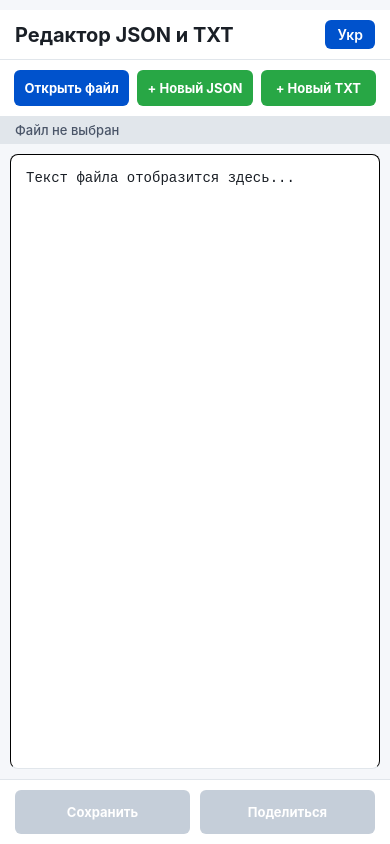
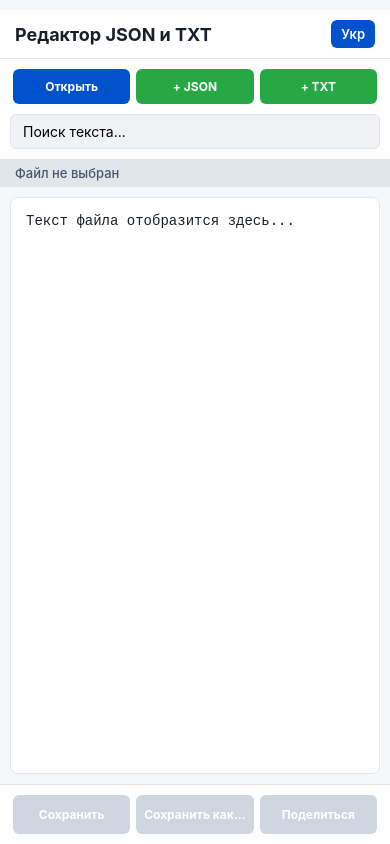
Before and after one commit to bavi1776ktor-oss/android-text-json-editor, a React Native app: screen / in a window 390 px wide. Built offline with nearby package versions, Linux system fonts and the light colour scheme.

Commit message:
Update App.js

```diff
--- a/App.js
+++ b/App.js
@@ -1,4 +1,4 @@
-import React, { useState } from 'react';
+import React, { useState, useRef } from 'react';
 import {
   StyleSheet,
   Text,
@@ -17,40 +17,46 @@ import * as Sharing from 'expo-sharing';
 const translations = {
   ru: {
     title: "Редактор JSON и TXT",
-    btnOpen: "Открыть файл",
-    btnNewJson: "+ Новый JSON",
-    btnNewTxt: "+ Новый TXT",
+    btnOpen: "Открыть",
+    btnNewJson: "+ JSON",
+    btnNewTxt: "+ TXT",
     btnSave: "Сохранить",
+    btnSaveAs: "Сохранить как...",
     btnShare: "Поделиться",
     placeholder: "Текст файла отобразится здесь...",
+    searchPlaceholder: "Поиск текста...",
     statusEmpty: "Файл не выбран",
-    statusEditing: "Редактирование: ",
+    statusEditing: "Файл: ",
     alertSuccess: "Успешно",
     alertSaved: "Файл успешно сохранен!",
     alertError: "Ошибка",
     alertReadError: "Не удалось прочитать файл",
-    alertSaveError: "Не удалось сохранить файл",
+    alertSaveError: "Не удалось сохранить файл. Попробуйте 'Сохранить как...'",
     alertInvalidJson: "Внимание: Неверный формат JSON!",
     alertShareError: "Невозможно поделиться файлом",
+    searchNotFound: "Ничего не найдено",
     langBtn: "Укр"
   },
   uk: {
     title: "Редактор JSON та TXT",
-    btnOpen: "Відкрити файл",
-    btnNewJson: "+ Новий JSON",
-    btnNewTxt: "+ Новий TXT",
+    btnOpen: "Відкрити",
+    btnNewJson: "+ JSON",
+    btnNewTxt: "+ TXT",
     btnSave: "Зберегти",
+    btnSaveAs: "Зберегти як...",
     btnShare: "Поділитись",
     placeholder: "Текст файлу відобразиться тут...",
+    searchPlaceholder: "Пошук тексту...",
     statusEmpty: "Файл не обрано",
-    statusEditing: "Редагування: ",
+    statusEditing: "Файл: ",
     alertSuccess: "Успішно",
     alertSaved: "Файл успішно збережено!",
     alertError: "Помилка",
     alertReadError: "Не вдалося прочитати файл",
-    alertSaveError: "Не вдалося зберегти файл",
+    alertSaveError: "Не вдалося зберегти файл. Спробуйте 'Зберегти як...'",
     alertInvalidJson: "Увага: Невірний формат JSON!",
     alertShareError: "Неможливо поділитися файлом",
+    searchNotFound: "Нічого не знайдено",
     langBtn: "Рус"
   }
 };
@@ -60,22 +66,26 @@ export default function App() {
   const [fileContent, setFileContent] = useState('');
   const [fileUri, setFileUri] = useState(null);
   const [fileName, setFileName] = useState('');
-  const [fileType, setFileType] = useState(null); // 'json' или 'txt'
+  const [fileType, setFileType] = useState(null);
   const [loading, setLoading] = useState(false);
 
+  // Поиск
+  const [searchQuery, setSearchQuery] = useState('');
+
   const t = translations[lang];
+  const scrollViewRef = useRef(null);
 
   const toggleLang = () => {
     setLang(lang === 'ru' ? 'uk' : 'ru');
   };
 
-  // Открытие файла через системный проводник
+  // Открытие файла
   const handleOpenFile = async () => {
     setLoading(true);
     try {
       const result = await DocumentPicker.getDocumentAsync({
         type: ['text/plain', 'application/json', '*/*'],
-        copyToCacheDirectory: true
+        copyToCacheDirectory: false // Берем напрямую, чтобы сохранить права на исходник
       });
 
       if (!result.canceled && result.assets && result.assets[0]) {
@@ -94,7 +104,6 @@ export default function App() {
     }
   };
 
-  // Создание нового пустого файла JSON
   const handleCreateNewJson = () => {
     setFileContent('{\n  "key": "value"\n}');
     setFileName('new_file.json');
@@ -102,7 +111,6 @@ export default function App() {
     setFileUri(null);
   };
 
-  // Создание нового пустого файла TXT
   const handleCreateNewTxt = () => {
     setFileContent('');
     setFileName('new_file.txt');
@@ -110,33 +118,63 @@ export default function App() {
     setFileUri(null);
   };
 
-  // Сохранение изменений
-  const handleSaveFile = async () => {
-    // Если это JSON, базовая проверка синтаксиса перед сохранением
+  // Валидация JSON
+  const validateJson = () => {
     if (fileType === 'json') {
       try {
         JSON.parse(fileContent);
+        return true;
       } catch (e) {
         Alert.alert(t.alertError, t.alertInvalidJson);
-        return;
+        return false;
       }
     }
+    return true;
+  };
+
+  // ОБЫЧНОЕ СОХРАНЕНИЕ (В ИСХОДНИК)
+  const handleSaveFile = async () => {
+    if (!validateJson()) return;
 
     setLoading(true);
     try {
-      let targetUri = fileUri;
+      if (fileUri) {
+        // Запись в оригинальный URI, полученный от системы
+        await FileSystem.writeAsStringAsync(fileUri, fileContent, {
+          encoding: FileSystem.EncodingType.UTF8
+        });
+        Alert.alert(t.alertSuccess, t.alertSaved);
+      } else {
+        // Если файл новый и структуры на диске еще нет — перенаправляем на "Сохранить как..."
+        handleSaveAsFile();
+      }
+    } catch (error) {
+      // На Android SAF (Storage Access Framework) иногда блокирует перезапись напрямую,
+      // в таком случае выводим ошибку и предлагаем юзеру сохранить копию.
+      Alert.alert(t.alertError, t.alertSaveError);
+    } finally {
+      setLoading(false);
+    }
+  };
 
-      // Если файл новый (еще не привязан к системе), создаем его в кэше Expo для возможности экспорта
-      if (!targetUri) {
-        targetUri = FileSystem.cacheDirectory + fileName;
-      }
+  // СОХРАНИТЬ КАК... (Экспорт через шеринг/проводник)
+  const handleSaveAsFile = async () => {
+    if (!validateJson()) return;
 
-      await FileSystem.writeAsStringAsync(targetUri, fileContent, {
+    setLoading(true);
+    try {
+      // Пишем временный файл в кэш Expo
+      const tempUri = FileSystem.cacheDirectory + fileName;
+      await FileSystem.writeAsStringAsync(tempUri, fileContent, {
         encoding: FileSystem.EncodingType.UTF8
       });
 
-      setFileUri(targetUri);
-      Alert.alert(t.alertSuccess, t.alertSaved);
+      // Вызываем системный диалог, позволяющий сохранить файл в любую папку устройства
+      if (await Sharing.isAvailableAsync()) {
+        await Sharing.shareAsync(tempUri, { dialogTitle: t.btnSaveAs });
+      } else {
+        Alert.alert(t.alertError, t.alertShareError);
+      }
     } catch (error) {
       Alert.alert(t.alertError, t.alertSaveError);
     } finally {
@@ -144,26 +182,25 @@ export default function App() {
     }
   };
 
-  // Поделиться файлом (Share)
+  // Поделиться
   const handleShareFile = async () => {
     try {
-      let targetUri = fileUri;
-
-      // Если файл редактировался, но физически не сохранен на диске, принудительно пишем его в кэш
-      if (!targetUri || !fileUri) {
-        targetUri = FileSystem.cacheDirectory + fileName;
-        await FileSystem.writeAsStringAsync(targetUri, fileContent);
-        setFileUri(targetUri);
-      }
-
-      if (await Sharing.isAvailableAsync()) {
-        await Sharing.shareAsync(targetUri);
-      } else {
-        Alert.alert(t.alertError, t.alertShareError);
-      }
+      const tempUri = FileSystem.cacheDirectory + fileName;
+      await FileSystem.writeAsStringAsync(tempUri, fileContent);
+      await Sharing.shareAsync(tempUri);
     } catch (error) {
       Alert.alert(t.alertError, t.alertShareError);
     }
+  };
+
+  // Быстрый скролл ВВЕРХ
+  const scrollToTop = () => {
+    scrollViewRef.current?.scrollTo({ y: 0, animated: true });
+  };
+
+  // Быстрый скролл ВНИЗ
+  const scrollToBottom = () => {
+    scrollViewRef.current?.scrollToEnd({ animated: true });
   };
 
   return (
@@ -176,7 +213,7 @@ export default function App() {
         </TouchableOpacity>
       </View>
 
-      {/* Кнопки управления файлами */}
+      {/* Кнопки создания/открытия */}
       <View style={styles.topBar}>
         <TouchableOpacity style={styles.btnAction} onPress={handleOpenFile}>
           <Text style={styles.btnText}>{t.btnOpen}</Text>
@@ -189,20 +226,38 @@ export default function App() {
         </TouchableOpacity>
       </View>
 
-      {/* Статус-бар текущего файла */}
+      {/* Панель поиска */}
+      <View style={styles.searchBar}>
+        <TextInput
+          style={styles.searchInput}
+          placeholder={t.searchPlaceholder}
+          value={searchQuery}
+          onChangeText={setSearchQuery}
+          autoCapitalize="none"
+          autoCorrect={false}
+        />
+      </View>
+
+      {/* Статус-бар */}
       <View style={styles.statusContainer}>
         <Text style={styles.statusText} numberOfLines={1}>
           {fileName ? `${t.statusEditing}${fileName}` : t.statusEmpty}
         </Text>
       </View>
 
-      {/* Поле редактора */}
+      {/* Рабочая зона */}
       {loading ? (
         <View style={styles.loaderContainer}>
           <ActivityIndicator size="large" color="#0052CC" />
         </View>
       ) : (
-        <ScrollView style={styles.editorScroll} contentContainerStyle={{ flexGrow: 1 }}>
+        <View style={styles.editorWrapper}>
+          <ScrollView
+            ref={scrollViewRef}
+            style={styles.editorScroll}
+            contentContainerStyle={{ flexGrow: 1 }}
+            removeClippedSubviews={true} // Оптимизация для тяжелых файлов
+          >
             <TextInput
               style={styles.editorInput}
               multiline
@@ -210,10 +265,27 @@ export default function App() {
               placeholder={t.placeholder}
               value={fileContent}
               onChangeText={setFileContent}
+
+              // Отключаем всё лишнее, чтобы убрать лаги на 5000+ строках
               autoCapitalize="none"
               autoCorrect={false}
+              spellCheck={false}
+              autoComplete="off"
             />
           </ScrollView>
+
+          {/* Стрелки быстрой навигации (Плавающие справа) */}
+          {fileName ? (
+            <View style={styles.scrollNavigation}>
+              <TouchableOpacity style={styles.navArrow} onPress={scrollToTop}>
+                <Text style={styles.navArrowText}>▲</Text>
+              </TouchableOpacity>
+              <TouchableOpacity style={styles.navArrow} onPress={scrollToBottom}>
+                <Text style={styles.navArrowText}>▼</Text>
+              </TouchableOpacity>
+            </View>
+          ) : null}
+        </View>
       )}
 
       {/* Нижние кнопки действий */}
@@ -225,6 +297,15 @@ export default function App() {
         >
           <Text style={styles.btnText}>{t.btnSave}</Text>
         </TouchableOpacity>
+
+        <TouchableOpacity
+          style={[styles.btnBottom, styles.btnSaveAsColor, !fileName && styles.btnDisabled]}
+          onPress={handleSaveAsFile}
+          disabled={!fileName}
+        >
+          <Text style={styles.btnText}>{t.btnSaveAs}</Text>
+        </TouchableOpacity>
+
         <TouchableOpacity
           style={[styles.btnBottom, styles.btnShareColor, !fileName && styles.btnDisabled]}
           onPress={handleShareFile}
@@ -254,20 +335,20 @@ const styles = StyleSheet.create({
     borderBottomColor: '#E1E6EB'
   },
   headerTitle: {
-    fontSize: 20,
+    fontSize: 18,
     fontWeight: 'bold',
     color: '#1A1F26'
   },
   langButton: {
     backgroundColor: '#0052CC',
-    paddingHorizontal: 12,
+    paddingHorizontal: 10,
     paddingVertical: 6,
     borderRadius: 6
   },
   langButtonText: {
     color: '#FFF',
     fontWeight: '600',
-    fontSize: 14
+    fontSize: 13
   },
   topBar: {
     flexDirection: 'row',
@@ -279,7 +360,7 @@ const styles = StyleSheet.create({
     flex: 1,
     backgroundColor: '#0052CC',
     paddingVertical: 10,
-    marginHorizontal: 4,
+    marginHorizontal: 3,
     borderRadius: 6,
     alignItems: 'center'
   },
@@ -289,7 +370,22 @@ const styles = StyleSheet.create({
   btnText: {
     color: '#FFF',
     fontWeight: 'bold',
-    fontSize: 13
+    fontSize: 12,
+    textAlign: 'center'
+  },
+  searchBar: {
+    paddingHorizontal: 10,
+    paddingBottom: 10,
+    backgroundColor: '#FFF'
+  },
+  searchInput: {
+    backgroundColor: '#F0F2F5',
+    paddingHorizontal: 12,
+    paddingVertical: 8,
+    borderRadius: 6,
+    fontSize: 14,
+    borderWidth: 1,
+    borderColor: '#E1E6EB'
   },
   statusContainer: {
     paddingHorizontal: 15,
@@ -301,20 +397,52 @@ const styles = StyleSheet.create({
     color: '#4A5568',
     fontWeight: '500'
   },
+  editorWrapper: {
+    flex: 1,
+    flexDirection: 'row',
+    position: 'relative'
+  },
   editorScroll: {
     flex: 1,
     backgroundColor: '#FFF',
     margin: 10,
     borderRadius: 8,
     borderWidth: 1,
-    borderBottomColor: '#E1E6EB'
+    borderColor: '#E1E6EB'
   },
   editorInput: {
     flex: 1,
     padding: 15,
     fontFamily: 'monospace',
     fontSize: 14,
-    color: '#1A1F26'
+    color: '#1A1F26',
+    minHeight: 300
+  },
+  scrollNavigation: {
+    position: 'absolute',
+    right: 20,
+    bottom: 20,
+    justifyContent: 'space-between',
+    height: 110,
+    zIndex: 10
+  },
+  navArrow: {
+    backgroundColor: 'rgba(0, 82, 204, 0.8)',
+    width: 45,
+    height: 45,
+    borderRadius: 23,
+    justifyContent: 'center',
+    alignItems: 'center',
+    shadowColor: '#000',
+    shadowOffset: { width: 0, height: 2 },
+    shadowOpacity: 0.25,
+    shadowRadius: 3.84,
+    elevation: 5
+  },
+  navArrowText: {
+    color: '#FFF',
+    fontSize: 18,
+    fontWeight: 'bold'
   },
   loaderContainer: {
     flex: 1,
@@ -331,19 +459,23 @@ const styles = StyleSheet.create({
   },
   btnBottom: {
     flex: 1,
-    paddingVertical: 14,
-    marginHorizontal: 5,
+    paddingVertical: 12,
+    marginHorizontal: 3,
     borderRadius: 6,
-    alignItems: 'center'
+    alignItems: 'center',
+    justifyContent: 'center'
   },
   btnSaveColor: {
     backgroundColor: '#28A745'
+  },
+  btnSaveAsColor: {
+    backgroundColor: '#FD7E14'
   },
   btnShareColor: {
     backgroundColor: '#17A2B8'
   },
   btnDisabled: {
     backgroundColor: '#A0AEC0',
-    opacity: 0.6
+    opacity: 0.5
   }
 });
```
Lines whose indentation alone changed are shown as unchanged.
